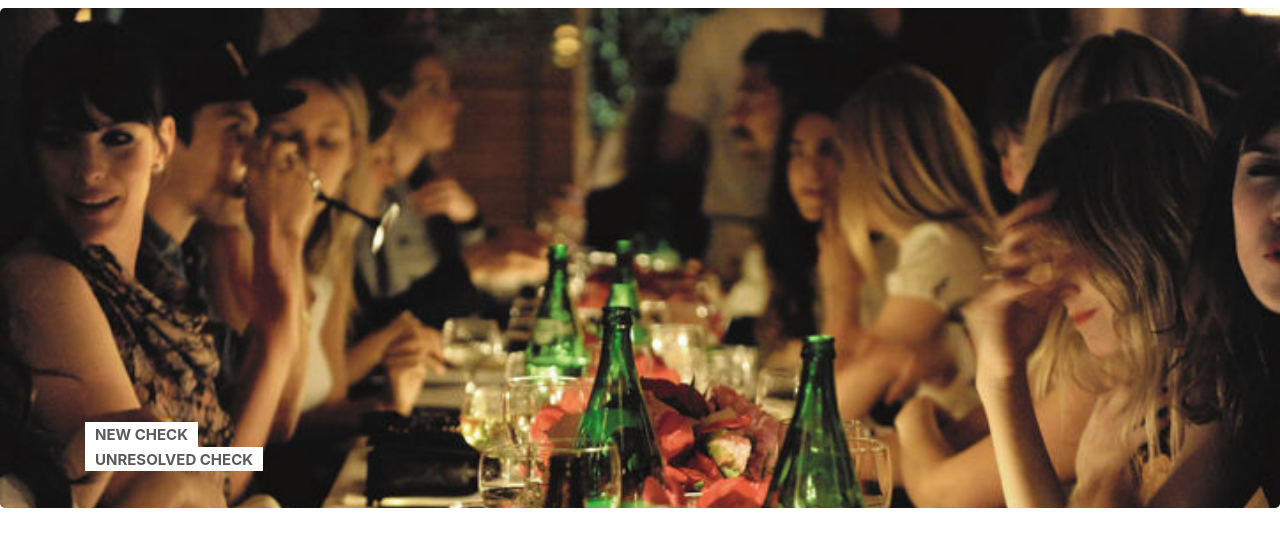
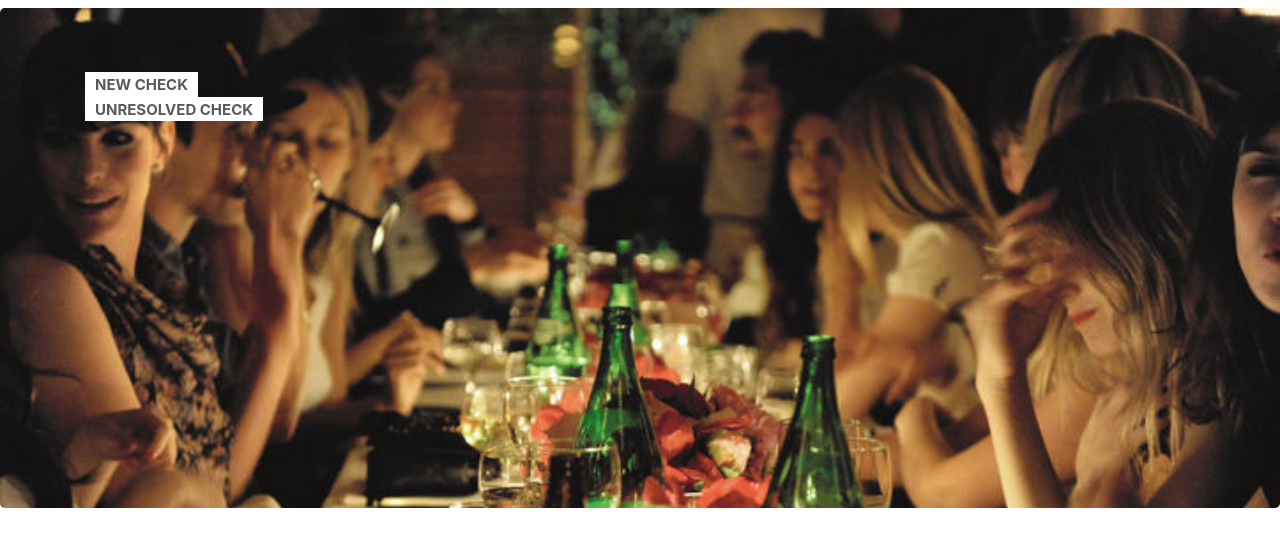
Before and after one commit to arthurberman/polyhack, a Flask app: page / in a window 1280 px wide. Shown: the part 48-595 px from the top of the page. Run offline with Flask 2, Linux system fonts and the light colour scheme; some libraries are stand-ins or nearby versions.

Commit message:
move landing buttons up

```diff
--- a/static/style.css
+++ b/static/style.css
@@ -39,5 +39,5 @@ textarea {
 
 .jumbotron .container {
   position: relative;
-  top:350px;
+  top:%75;
 }
```
